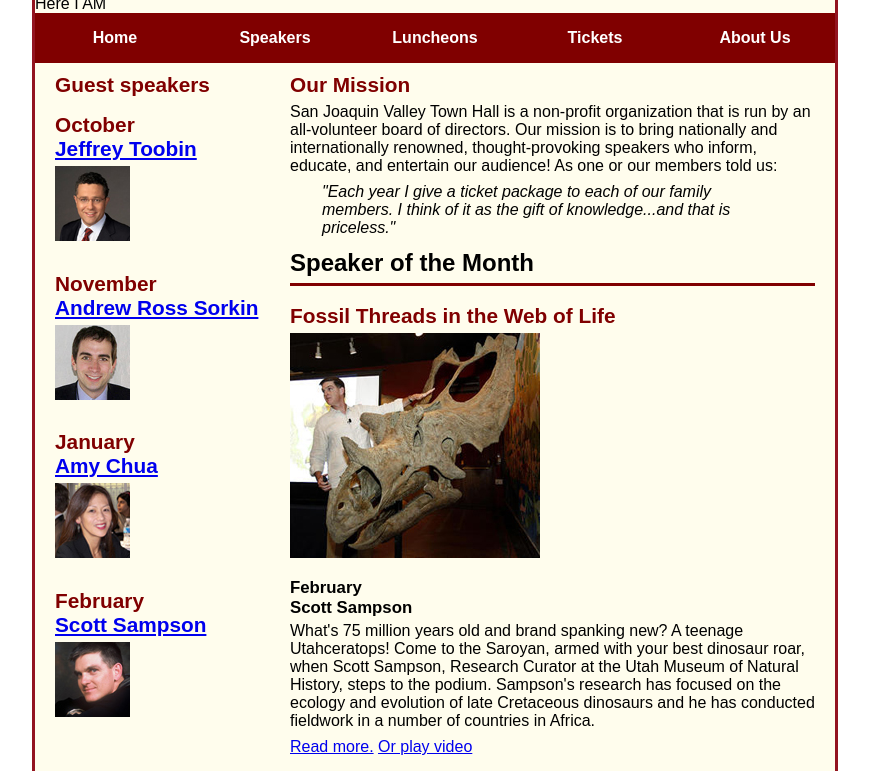
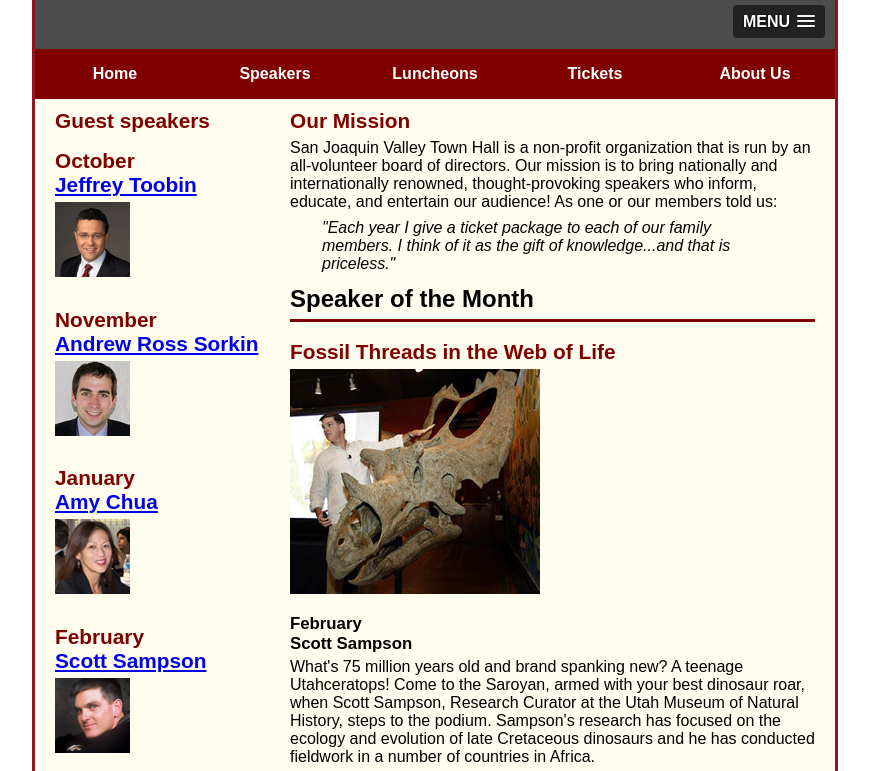
Before and after one commit to dm658/A15, a plain HTML site: page index.html in a window 1280 px wide. Shown: the part 123-894 px from the top of the page, without its empty margins (205-1074 px from the left). Drawn offline with nearby package versions, Linux system fonts and the light colour scheme.

Commit message:
Update index.html

```diff
--- a/index.html
+++ b/index.html
@@ -10,7 +10,7 @@
     <link rel="stylesheet" href="styles/main.css">
     <link rel="stylesheet" href="styles/slicknav.css">
     <script src="https://code.jquery.com/jquery-3.2.1.min.js"></script>
-    <link rel="script" href="js/jquery.slicknav.min.js">
+    <script src="js/jquery.slicknav.min.js"></script>
     <script type="text/javascript">
         $(document).ready(function() {
             $('#nav_menu').slicknav({prependTo:"#mobile_menu"})
@@ -27,7 +27,7 @@
     <h2>San Joaquin Valley Town Hall</h2>
     <h3>Celebrating our <span class="shadow">75<sup>th</sup></span> Year</h3>
 </header>
-<nav id="mobile_menu"><p>Here I AM</p></nav>
+<nav id="mobile_menu"></nav>
 <ul id="nav_menu">
     <li class="current"><a href="index.html">Home</a></li>
     <li><a href="index.html">Speakers</a></li>
```
